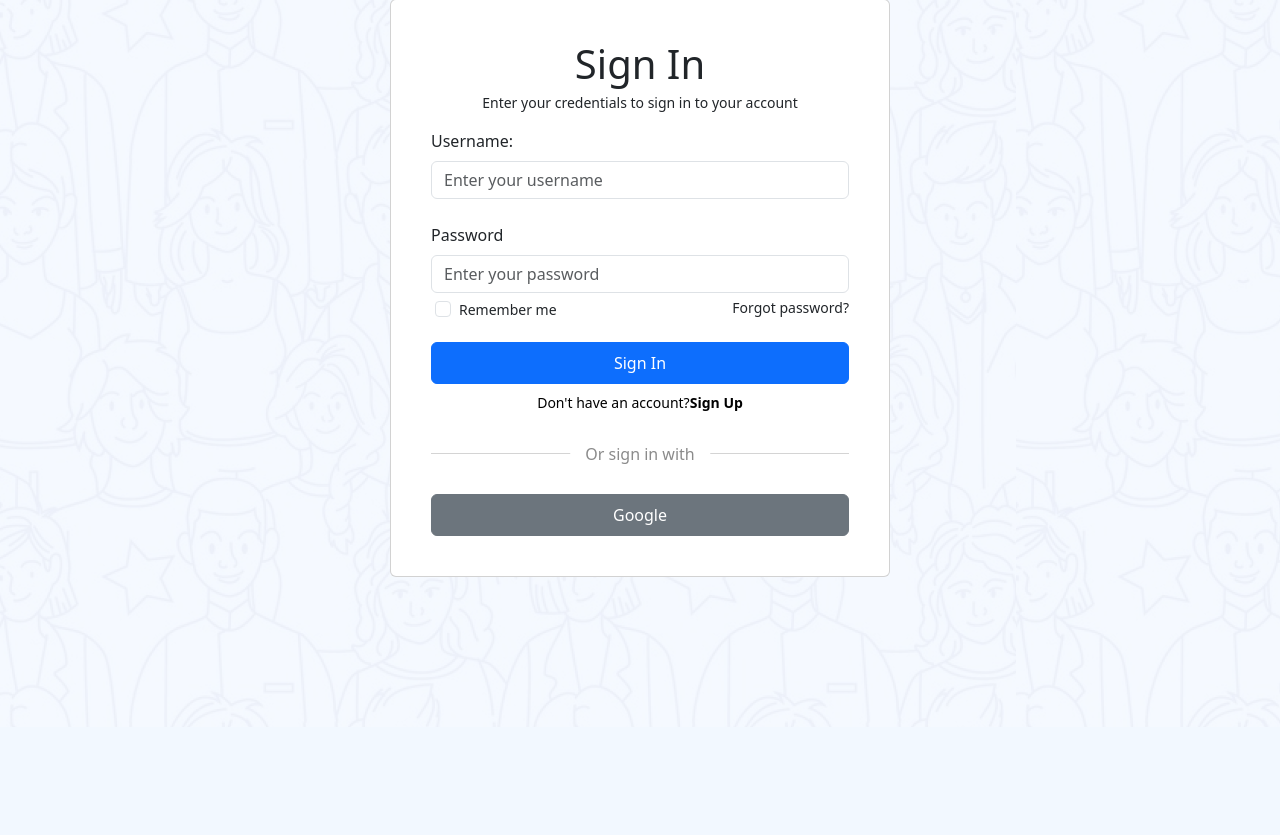
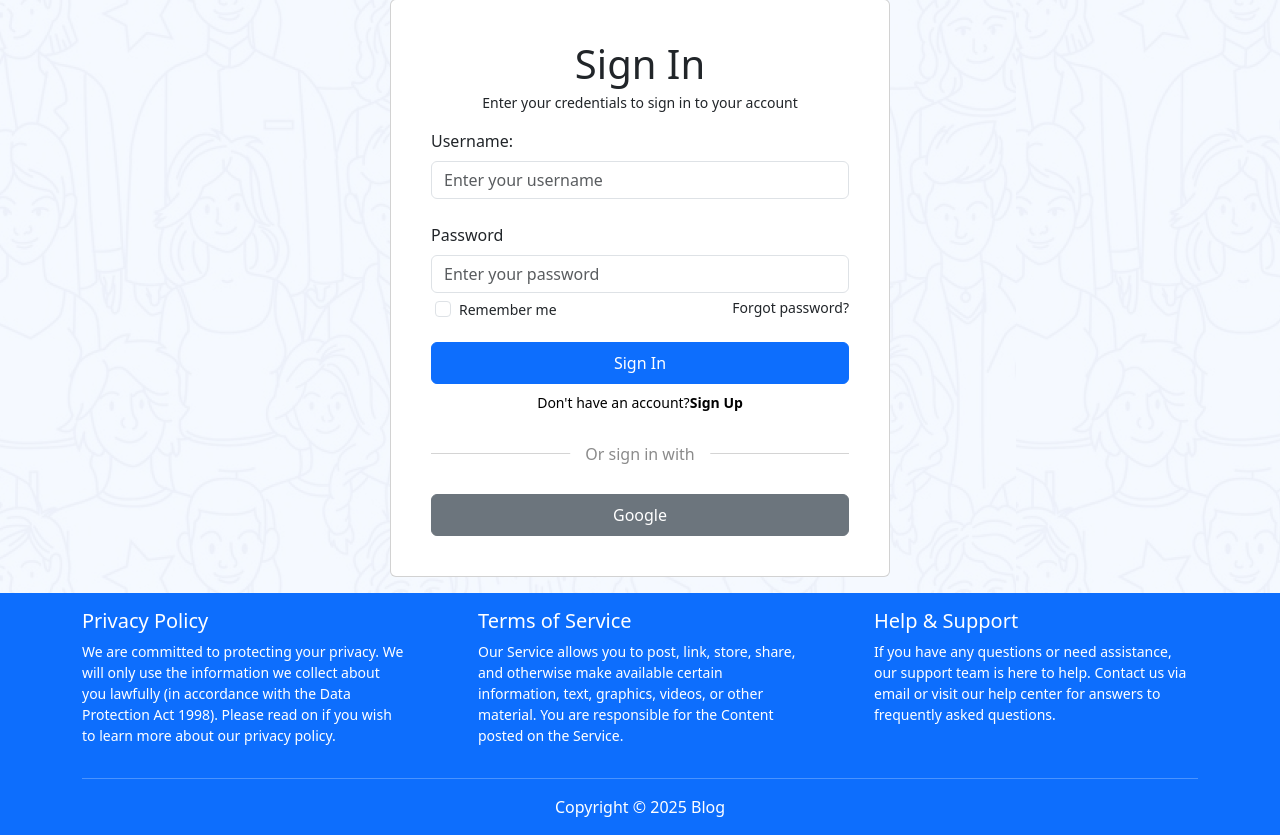
Before and after one commit to ilhye/IDentity-All-around-ID, a Python web app: template app/auth/templates/login.html in a window 1280 px wide. Shown: the part 73-908 px from the top of the page. Before the commit the page ends 650 px from the top, so only its background shows below. Run offline with Jinja, Linux system fonts and the light colour scheme; the template is opened without the code that fills it, so the values that code supplies are empty.

Commit message:
Update login layout

```diff
--- a/app/__init__.py
+++ b/app/__init__.py
@@ -14,6 +14,6 @@ def run_app():
 
     @app.route('/')
     def home():
-        return redirect(url_for('auth.get_started'))
+        return redirect(url_for('auth.login'))
 
     return app
--- a/app/auth/templates/login.html
+++ b/app/auth/templates/login.html
@@ -68,4 +68,7 @@
     </form>
   </div>
 </div>
+
+{% include 'footer.html' %}
+
 {% endblock %} {% block scripts %} {% endblock %}
--- /dev/null
+++ b/app/layout/templates/footer.html
@@ -0,0 +1,39 @@
+<footer class="bg-primary mt-3">
+  <div class="container pt-3">
+    <div class="row gap-5">
+      <div class="col">
+        <div class="footerBox">
+          <p class="h5 footer-heading text-white">Privacy Policy</p>
+          <p class="small footer-text text-white">
+            We are committed to protecting your privacy. We will only use the
+            information we collect about you lawfully (in accordance with the
+            Data Protection Act 1998). Please read on if you wish to learn more
+            about our privacy policy.
+          </p>
+        </div>
+      </div>
+      <div class="col">
+        <div class="footerBox">
+          <p class="h5 footer-heading text-white">Terms of Service</p>
+          <p class="small footer-text text-white">
+            Our Service allows you to post, link, store, share, and otherwise
+            make available certain information, text, graphics, videos, or other
+            material. You are responsible for the Content posted on the Service.
+          </p>
+        </div>
+      </div>
+      <div class="col">
+        <div class="footerBox">
+          <p class="h5 footer-heading text-white">Help & Support</p>
+          <p class="small footer-text text-white">
+            If you have any questions or need assistance, our support team is
+            here to help. Contact us via email or visit our help center for
+            answers to frequently asked questions.
+          </p>
+        </div>
+      </div>
+    </div>
+    <hr class="text-white"/>
+    <p class="footer-copyright text-center mb-0 pb-3 text-white">Copyright &copy; 2025 Blog</p>
+  </div>
+</footer>
```
Also changed, not shown: app/pages/templates/home.html (added, +7 -0 lines).
